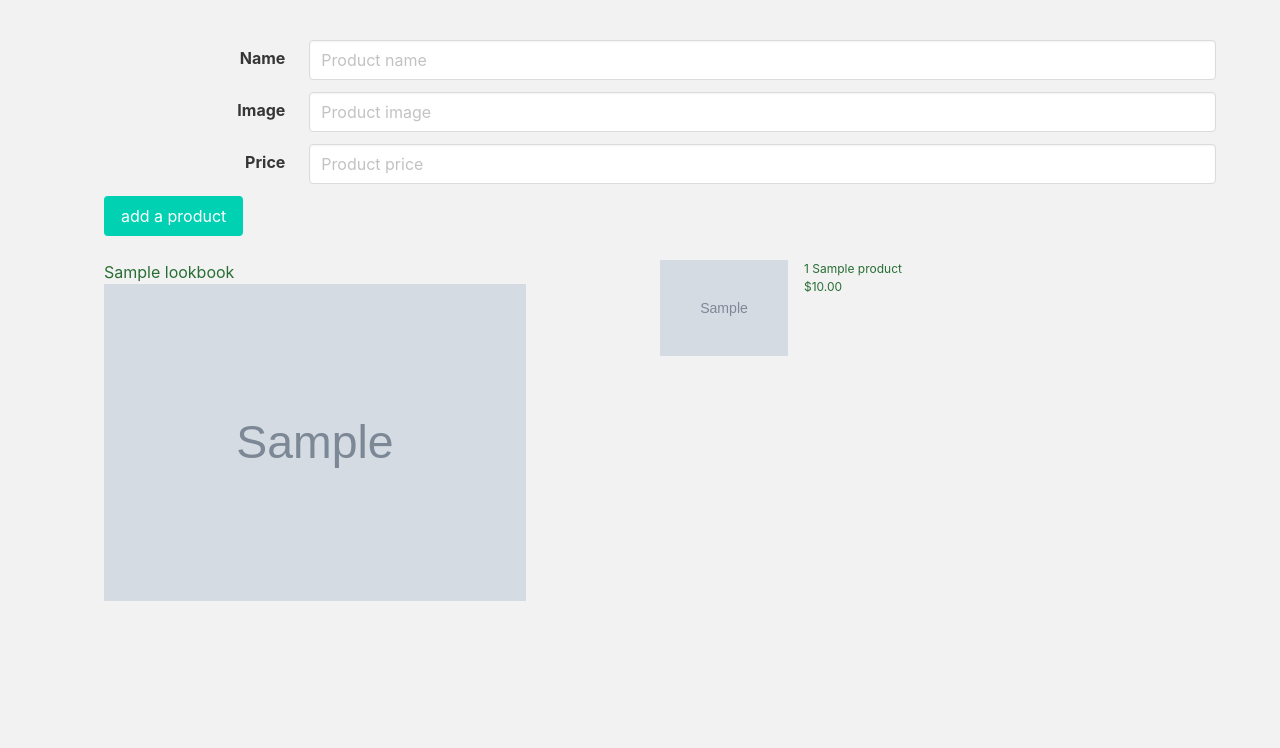
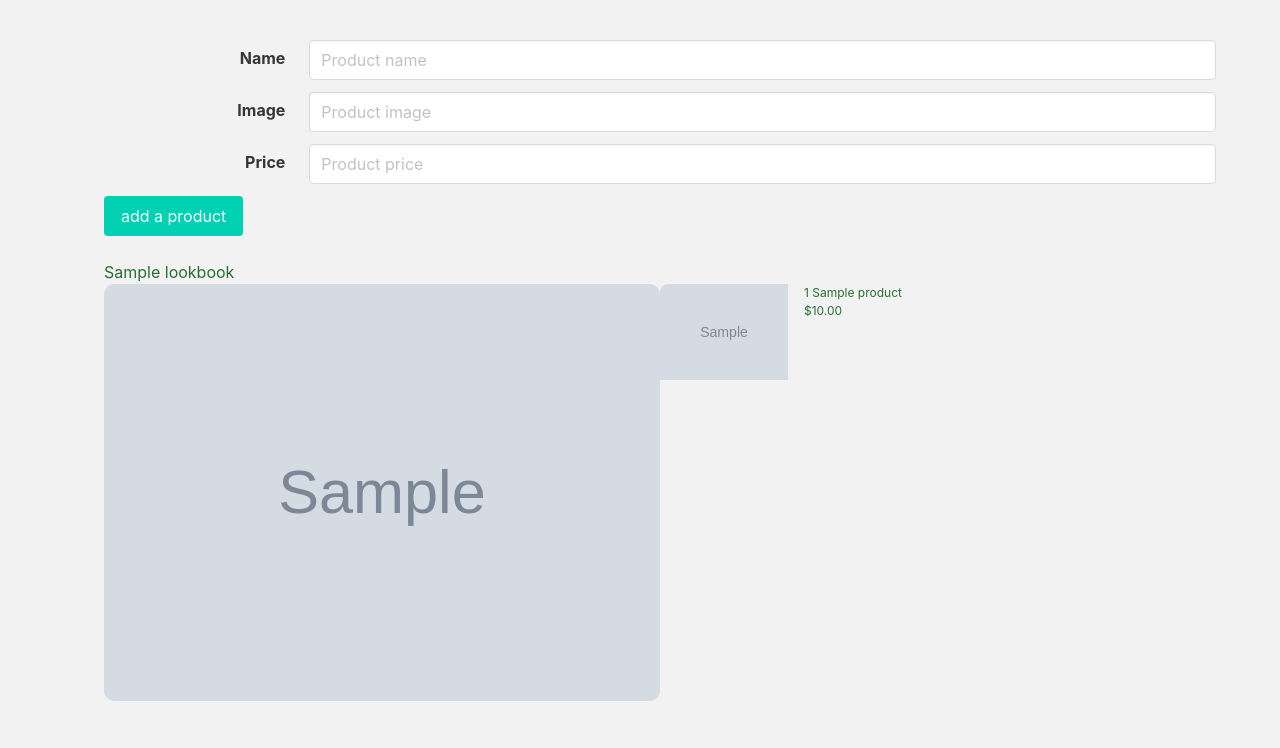
Before and after one commit to Sunjang1009/shop-my-rooms, a Django app: page /lookbooks/1/ in a window 1280 px wide. Shown: the part 52-800 px from the top of the page. Run offline with Django 4.2, Linux system fonts and the light colour scheme; tables that the repository leaves empty hold one stand-in row (values such as "Sample post"); grey boxes marked "Sample" are stand-in pictures.

Commit message:
updated lookbook detail css columns

```diff
--- a/main_app/static/styles/main.css
+++ b/main_app/static/styles/main.css
@@ -97,10 +97,12 @@ img {
     flex-direction: column;
 }
 
+
 .lookbook_image {
     max-width: 100%;
-    width: 33vw;
     height: auto;
+    border-radius: 10px;
+    display: block;
 }
 
 .navbar {
@@ -144,6 +146,12 @@ img {
 }
 
 .card-overlay:hover {
-    color:#ff9500;
+    color:#ff8000;
     transition: 0.3s ease-in;
 }
+
+.media {
+    background-color: #f2f2f2;
+    border-radius: 8px;
+    overflow: hidden;
+}
--- a/main_app/templates/lookbook_detail.html
+++ b/main_app/templates/lookbook_detail.html
@@ -45,9 +45,9 @@
 </form>
 <!-- end of the form -->
 
+<h1>{{lookbook.name}}</h1>
 <div class="columns is-gapless">
     <div class="column">
-        <h1>{{lookbook.name}}</h1>
         <img src="{{lookbook.image}}" alt="{{lookbook.name}}" class="lookbook_image" />
     </div>
 
```
